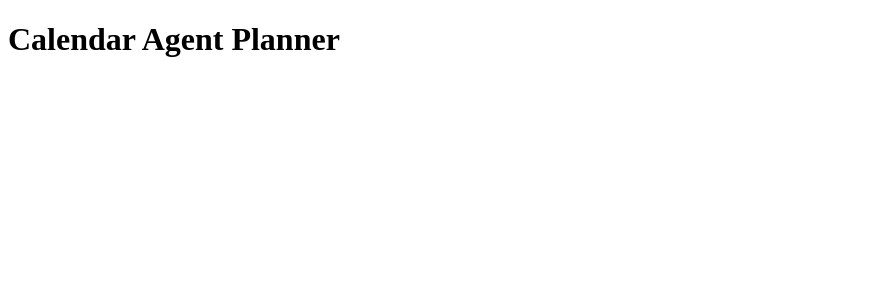
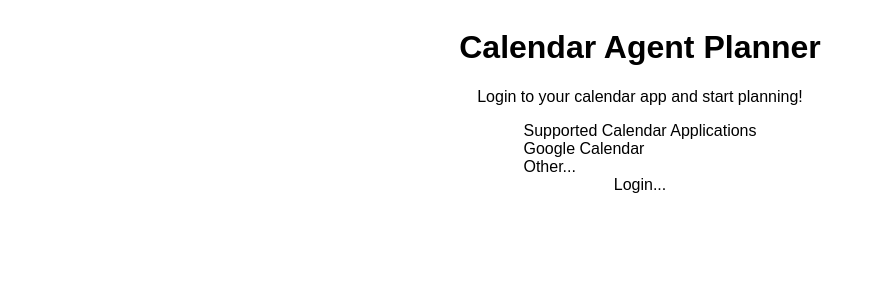
Before and after one commit to mikewng/agentplannerfe, a Next.js app: page / in a window 1280 px wide. Shown: the top 300 px of the page, without its empty margins (0-875 px from the left). Built offline with nearby package versions, Linux system fonts and the light colour scheme.

Commit message:
stubbed screens

```diff
--- /dev/null
+++ b/src/app/App.scss
@@ -0,0 +1,4 @@
+body {
+    height: 100%;
+    font-family: Arial, Helvetica, sans-serif;
+}
--- /dev/null
+++ b/src/app/MainScreen/components/login.tsx
@@ -0,0 +1,14 @@
+const Login = ({ }) => {
+    return (
+        <div className="login-container">
+            <div className="login-wrapper">
+                <div className="login-text">Login...</div>
+                <div className="login-options-dropdown-container">
+
+                </div>
+            </div>
+        </div>
+    )
+}
+
+export default Login;
--- a/src/app/MainScreen/mainscreen.scss
+++ b/src/app/MainScreen/mainscreen.scss
@@ -1,3 +1,14 @@
 .main-screen-container {
+    display: flex;
+    flex-direction: column;
+    justify-content: center;
+    align-items: center;
 
+    .main-screen-subheader-container {
+        display: flex;
+        flex-direction: column;
+        justify-content: center;
+        align-items: center;
+        gap: 1rem;
+    }
 }
--- a/src/app/MainScreen/mainscreen.tsx
+++ b/src/app/MainScreen/mainscreen.tsx
@@ -1,4 +1,6 @@
 import "./mainscreen.scss"
+import { supportedApps } from "../util/calendarapplib";
+import Login from "./components/login";
 
 const MainScreen = () => {
     return (
@@ -6,6 +8,22 @@ const MainScreen = () => {
             <div className="main-screen-header-container">
                 <h1>Calendar Agent Planner</h1>
             </div>
+            <div className="main-screen-subheader-container">
+                <div className="subheader-text">Login to your calendar app and start planning!</div>
+                <div className="subheader-supported-apps">
+                    <div className="support-apps-text">Supported Calendar Applications</div>
+                    {
+                        supportedApps.map((x, i) => {
+                            return (
+                                <div className="supported-apps" key={i}>{x}</div>
+                            )
+                        })
+                    }
+                </div>
+            </div>
+            <div className="main-screen-body-container">
+                <Login />
+            </div>
         </div>
     )
 }
--- a/src/app/layout.tsx
+++ b/src/app/layout.tsx
@@ -1,4 +1,5 @@
 import type { Metadata } from "next";
+import "./App.scss"
 
 export const metadata: Metadata = {
   title: "Calendar Planner Agent",
--- /dev/null
+++ b/src/app/util/calendarapplib.ts
@@ -0,0 +1,4 @@
+export const supportedApps = [
+    "Google Calendar",
+    "Other..."
+]
```
Also changed, not shown: src/app/MainScreen/components/loginoption.tsx (added, +9 -0 lines), src/app/Prompting/prompting.jsx (added, +11 -0 lines), src/app/globals.css (deleted, +0 -26 lines).
